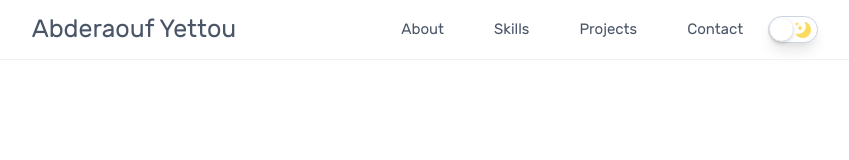
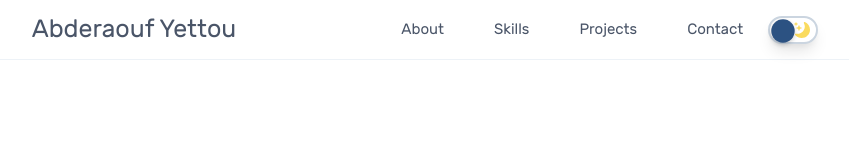
Before and after one commit to Abderyett/Portfolio, a React (Create React App) app: page / in a window 1280 px wide. Shown: the top 160 px of the page, without its empty margins (225-1074 px from the left). Built offline with nearby package versions, Linux system fonts and the light colour scheme; the HTML template or start-up script is replaced by a standard one.

Commit message:
update toggle button

```diff
--- a/src/components/Toggle/Toggle.js
+++ b/src/components/Toggle/Toggle.js
@@ -3,23 +3,26 @@ import styled from 'styled-components';
 import moon from '../../images/moon_starts.svg';
 import { color, shadow } from '../../utilities';
 
+import { useGlobalContext } from '../../context';
+
 function Toggle() {
-  return <Button type="checkbox" />;
+  const { dark, setDark } = useGlobalContext();
+  return <Input type="checkbox" dark={dark} onClick={() => setDark(!dark)} />;
 }
 
-const Button = styled.input`
+const Input = styled.input`
   position: relative;
   width: 50px;
-  height: 27.5px;
+  height: 28px;
   appearance: none;
   background-color: #fff;
   background-image: url(${moon});
   background-repeat: no-repeat;
   background-position: center right 20%;
-  border-radius: 20px;
+  border-radius: 50px;
   box-shadow: inset 0 0 5px rgba(0, 0, 0, 0.2);
   transition: 0.5s ease all;
-  border: 1px solid ${color.grey_400};
+  border: 2px solid ${color.grey_400};
   outline: none;
   box-shadow: ${shadow.lg};
 
@@ -27,13 +30,13 @@ const Button = styled.input`
   &::before {
     content: '';
     position: absolute;
-    width: 25px;
-    height: 25px;
+    width: 25.5px;
+    height: 25.5px;
     border-radius: 20px;
-    background-color: #fff;
+    background-color: ${({ dark }) => (dark ? color.white : color.blue_800)};
     top: 0;
-    left: 0;
-    transition: 0.5s ease all;
+    left: ${(props) => (props.dark ? '21px' : 0)};
+    transition: 0.3s ease all;
     box-shadow: 0 2px 5px rgba(0, 0, 0, 0.2);
     transform: scale(0.9);
   }
--- a/src/context.js
+++ b/src/context.js
@@ -13,4 +13,4 @@ AppProvider.propTypes = PropTypes.element.isRequired;
 
 export { AppContext, AppProvider };
 
-export const useGolbalContext = () => useContext(AppContext);
+export const useGlobalContext = () => useContext(AppContext);
```
Also changed, not shown: 1 other file (tests, documents, lock files or other folders).
